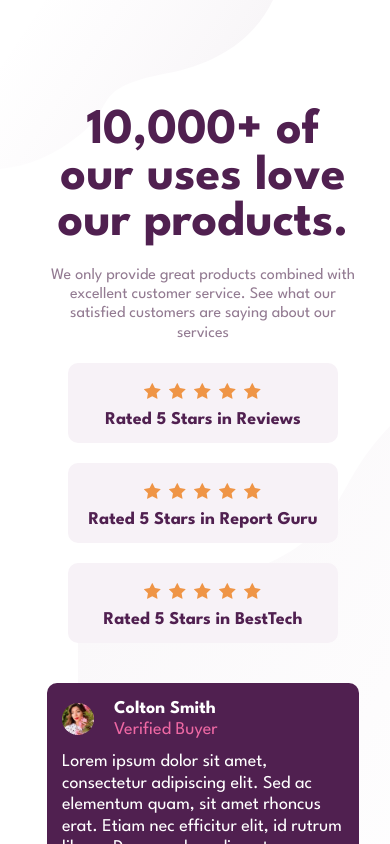
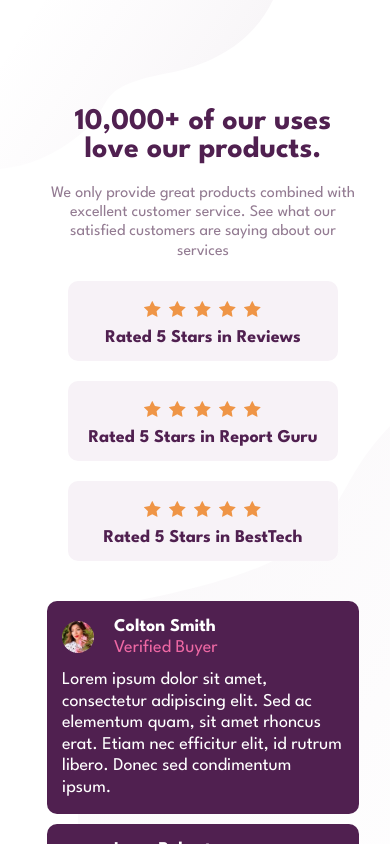
Before and after one commit to KubaBaniak/social-proof-section, a React (Vite) app: page / in a window 390 px wide. Shown: the top 844 px of the page. Built offline with nearby package versions, Linux system fonts and the light colour scheme.

Commit message:
fix styles to remove !important

```diff
--- a/src/App.scss
+++ b/src/App.scss
@@ -107,9 +107,9 @@ span {
 }
 
 @media only screen and (max-width: 900px) {
+  .main {
     .main-content {
       .text-section {
-      align-items: center;
 
         h1 {
           font-size: 30px;
@@ -119,6 +119,8 @@ span {
           font-size: 16px;
         }
       }
+    }
+
   }
 }
 
@@ -131,6 +133,7 @@ span {
     background-image: url("./assets/images/bg-pattern-bottom-mobile.svg");
   }
 
+  .main {
     .main-content {
       flex-direction: column;
       text-align: center;
@@ -139,11 +142,11 @@ span {
         align-items: center;
 
         h1 {
-        width: auto !important;
+          width: auto;
         }
 
         span {
-        width: auto !important;
+          width: auto;
         }
       }
 
@@ -153,25 +156,26 @@ span {
         gap: 20px;
 
         .rating:nth-child(1) {
-        transform: none !important;
+          transform: none;
         }
 
         .rating:nth-child(2) {
-        transform: none !important;
+          transform: none;
         }
       }
     }
 
     .recommendation-section {
       flex-direction: column;
-    gap: 10px !important;
+      gap: 10px;
 
       .recommendation-card:nth-child(2) {
-      transform: none !important;
+        transform: none;
       }
 
       .recommendation-card:nth-child(3) {
-      transform: none !important;
+        transform: none;
       }
     }
   }
+}
```
Lines whose indentation alone changed are shown as unchanged.
